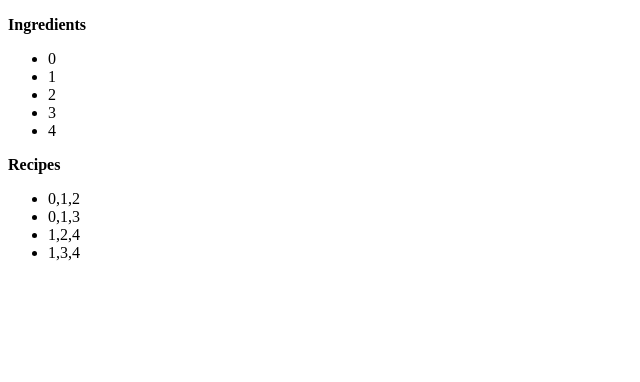
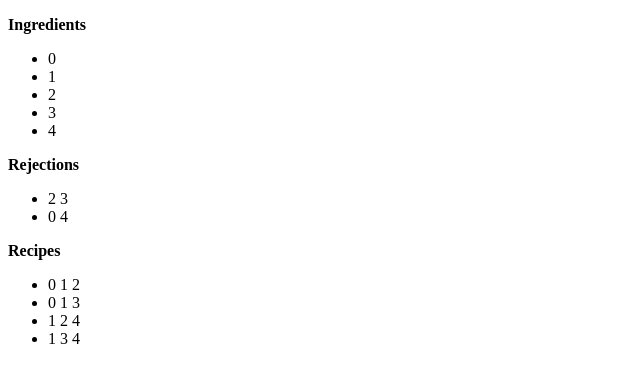
Before and after one commit to bthol/Reciper, a plain HTML site: page index.html in a window 1280 px wide. Shown: the whole page, without its empty margins (0-640 px from the left). Drawn offline with Linux system fonts and the light colour scheme.

Commit message:
rejections display

```diff
--- a/index.html
+++ b/index.html
@@ -15,6 +15,11 @@
     </div>
 
     <div>
+        <p><b>Rejections</b></p>
+        <ul id="rejections-list"></ul>
+    </div>
+
+    <div>
         <p><b>Recipes</b></p>
         <ul id="recipes-list"></ul>
     </div>
--- a/main.js
+++ b/main.js
@@ -3,7 +3,7 @@ const ipr = 3;
 // let ingredients = ["penut butter", "jelly", "hot dog buns", "chicaron beans", "country beans", "serrano peppers", "cheese", "rotini noodles", "ramen noodles", "worcestershire sauce", "chulula hot suace", "yellow mustard"];
 let ingredients = ["0", "1", "2", "3", "4"];
 
-const rejections = [
+let rejections = [
   ["2", "3"],
   ["0", "4"],
   // ["penut butter", "chulula hot sauce"],
@@ -140,6 +140,7 @@ recipes = reject(recipes, rejections);
 
 const listIngredients = document.body.querySelector('#ingredients-list');
 const listRecipes = document.body.querySelector('#recipes-list');
+const listRejections = document.body.querySelector('#rejections-list');
 
 function ingredientsDisplay(ingredients) {
   ingredients.forEach((i) => {
@@ -150,14 +151,32 @@ function ingredientsDisplay(ingredients) {
   })
 };
 
+function rejectionsDisplay(rejections) {
+  for (let i = 0; i < rejections.length; i++) {
+    const node = document.createElement('li');
+    node.classList.add = "rejection";
+    let rejection = "";
+    rejections[i].forEach((l) => {
+      rejection += `${l} `;
+    })
+    node.innerText = rejection;
+    listRejections.appendChild(node);
+  }
+};
+
 function recipesDisplay(recipes) {
-  recipes.forEach((recipe) => {
+  for (let i = 0; i < recipes.length; i++) {
     const node = document.createElement('li');
     node.classList.add = "recipe";
-    node.innerText = `${recipe}`;
+    let recipe = "";
+    recipes[i].forEach((r) => {
+      recipe += `${r} `;
+    })
+    node.innerText = recipe;
     listRecipes.appendChild(node);
-  })
+  }
 };
 
 ingredientsDisplay(ingredients);
+rejectionsDisplay(rejections);
 recipesDisplay(recipes);
```
